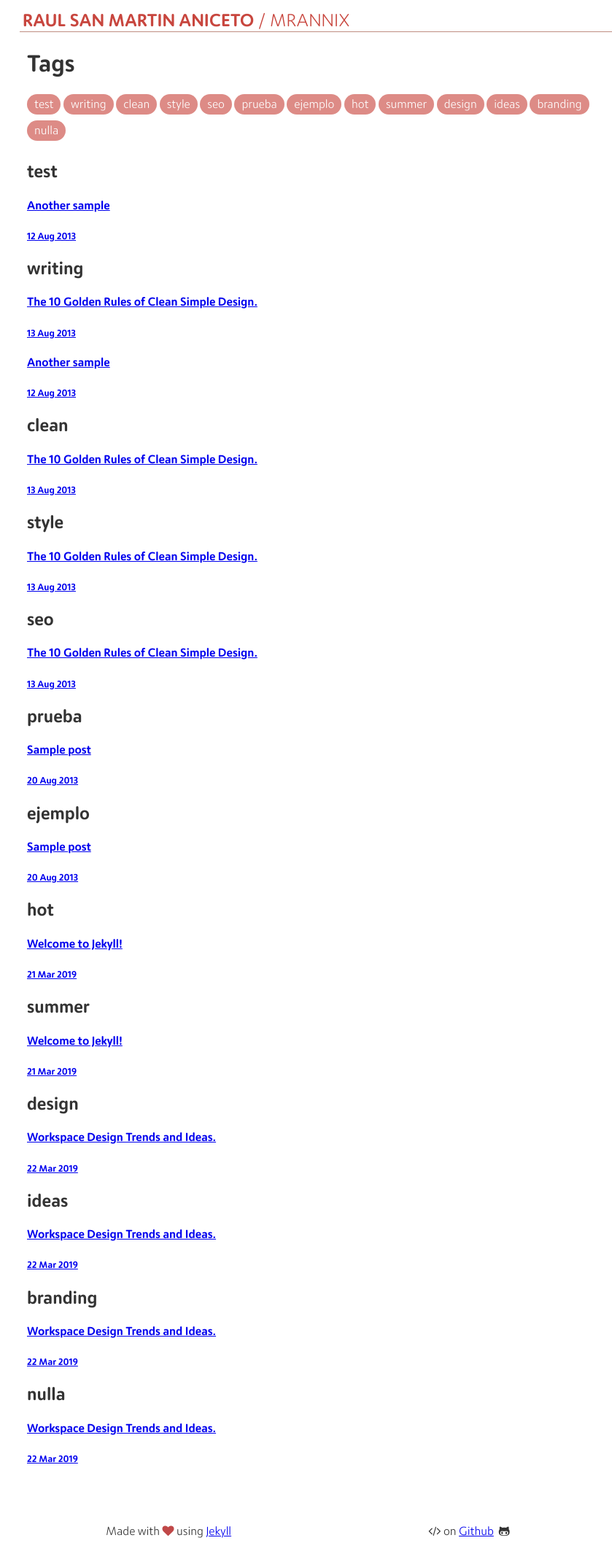
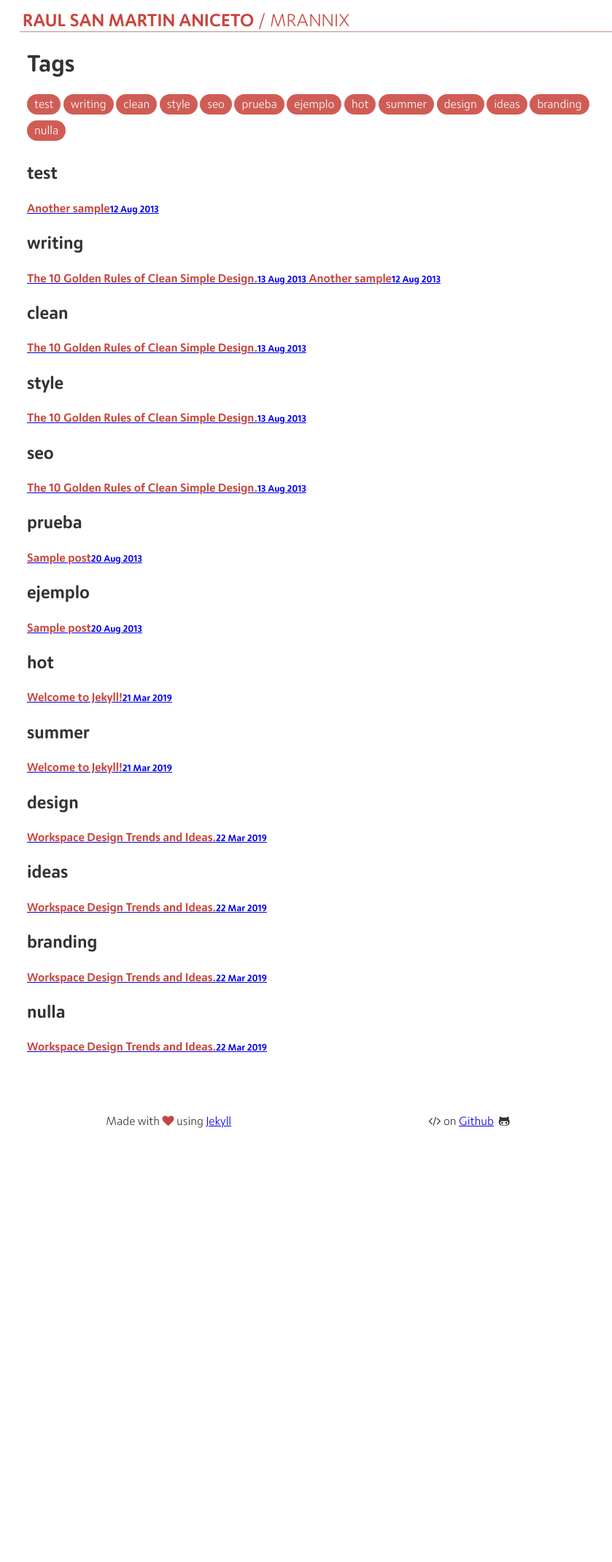
Before and after one commit to MrAnnix/MrAnnix.github.io, a Jekyll site: the page built from tags.html, in a window 1280 px wide. Shown: the whole page at 73% size, without its empty margins (203-1042 px from the left). Built offline with Jekyll 4.4.1, drawn with Linux system fonts in a browser that asks for light colours; after the commit the page ends 1579 px from its top, so only the background shows below that.

Commit message:
Update _common.scss

```diff
--- a/_sass/_common.scss
+++ b/_sass/_common.scss
@@ -443,18 +443,29 @@ code,pre,tt {
     -webkit-transition-duration: 0.4s; /* Safari */
     transition-duration: 0.4s;
     display: inline-block;
-    background-color: #dd8b86;
+    background-color: #cf5d56;
     border-radius: 32px;
     line-height: 28px;
     padding: 0 10px 0 10px;
     text-decoration: none;
     margin-bottom: 8px;
-    color: #fff!important;
+    color: #fff!important
 }
 
 .blog-tags .tags-cloud a:hover {
-    background-color: #c8463e;
-    color: #fff!important;
+    background-color: #af3d36;
+    color: #fff!important
+}
+
+.blog-tags .tags-list {
+    line-height: 1.4
+}
+
+.blog-tags .tags-list h4{
+    display: inline;
+    transition: color .3s;
+    margin-bottom: 2px;
+    color: #c8463e
 }
 
 @charset "UTF-8";.post {
```
